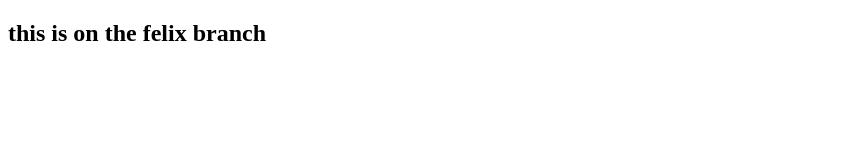
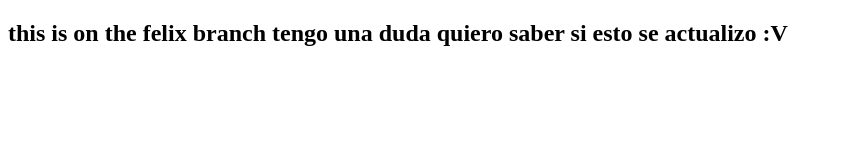
Before and after one commit to marks432/proyecto-squad, a plain HTML site: page felix.html in a window 1280 px wide. Shown: the whole page, without its empty margins (0-841 px from the left). Drawn offline with Linux system fonts and the light colour scheme.

Commit message:
una actualizacion

```diff
--- a/felix.html
+++ b/felix.html
@@ -6,6 +6,8 @@
     <title>Document</title>
 </head>
 <body>
-    <h2>this is on the felix branch </h2>
+    <h2>this is on the felix branch  tengo una duda quiero saber si esto se actualizo :V
+
+    </h2>
 </body>
 </html>
```
